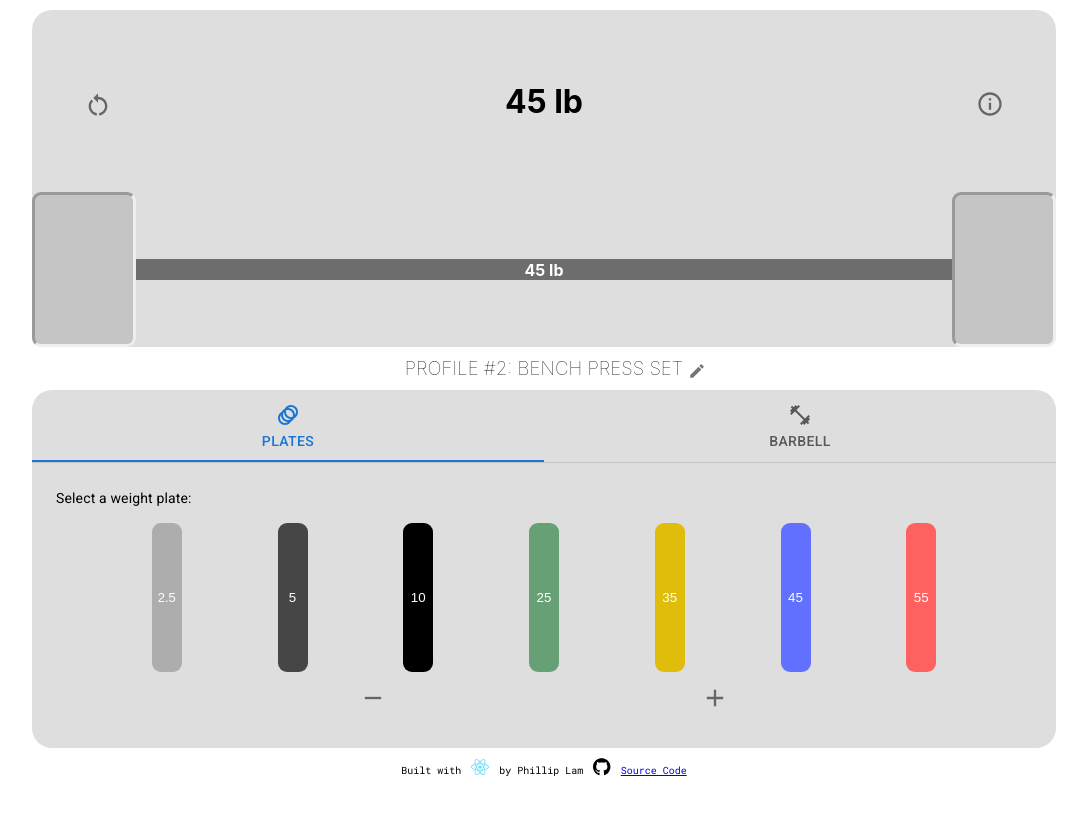
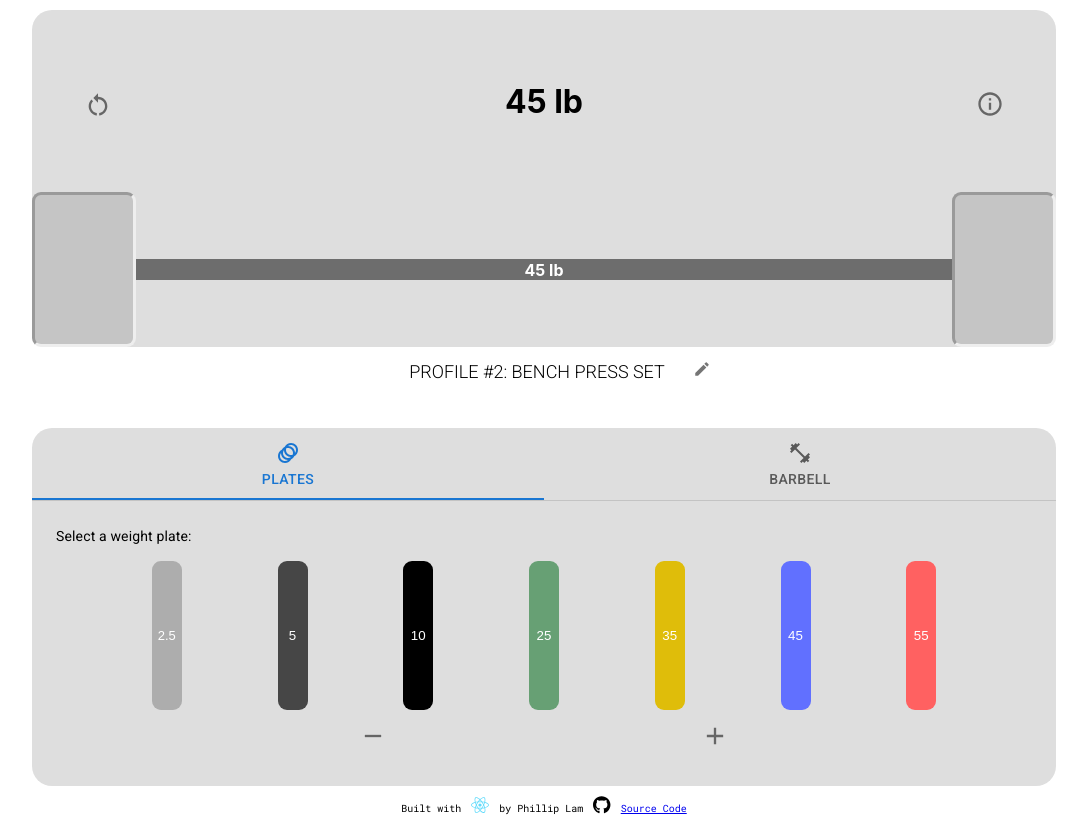
Before and after one commit to philliplam8/barbell-calculator, a React (Create React App) app: page / in a window 1280 px wide. Shown: the whole page, without its empty margins (96-1183 px from the left). Built offline with nearby package versions, Linux system fonts and the light colour scheme.

Commit message:
feat: updated Profile Title to dynamically update button icons, field width, and empty value

```diff
--- a/src/components/WeightDisplay/WeightProfileTitle.css
+++ b/src/components/WeightDisplay/WeightProfileTitle.css
@@ -1,15 +1,41 @@
 .profile {
-    position: relative;
-
+    /* position: relative; */
+    /* display: flex; */
+    align-items: center;
 }
 
-.profile--name {
-    margin: 0;
-    font-weight: 100;
+.profile--hidden {
+    display: none;
 }
 
-.profile--edit {
+/* Name Input Field */
+
+.profile--name {
+    font-family: 'Roboto';
+    font-weight: 300;
+    font-size: large;
+    border: 2px solid white;
+    outline: 0;
+    height: 20px;
+    /* height: 23px; */
+    min-width: 5px;
+    padding: 2px 7px;
+}
+
+.profile--name:hover {
+    border: 2px solid #dedede;
+    border-radius: 3px;
+}
+
+.profile--name:focus {
+    border: 2px solid #1976d2;
+    border-radius: 3px;
+}
+
+/* Edit/Submit Button */
+
+.profile--icon {
     position: absolute;
-    top: 0px;
+    top: -30px;
     left: 100%;
 }
--- a/src/components/WeightDisplay/WeightProfileTitle.js
+++ b/src/components/WeightDisplay/WeightProfileTitle.js
@@ -1,17 +1,71 @@
+import { useEffect, useState } from 'react';
+import { Typography } from '@mui/material';
+import TextField from '@mui/material/TextField';
 import IconButton from '@mui/material/IconButton';
 import EditIcon from '@mui/icons-material/Edit';
+import DoneIcon from '@mui/icons-material/Done';
 import './WeightProfileTitle.css';
+
+const TITLE_DEFAULT = 'PROFILE #2: BENCH PRESS SET';
+const TITLE_EMPTY = 'UNTITLED PROFILE';
 
 export default function WeightProfileTitle(props) {
 
+    const [isToggle, setIsToggle] = useState(false);
+    const [title, setTitle] = useState(TITLE_DEFAULT);
+
+    // When the user clicks on the title, select all the text within the input
+    const titleClickHandler = () => {
+        const inputTitleField = document.getElementsByClassName('profile--name')[0];
+        setIsToggle(!isToggle);
+        inputTitleField.focus();
+        inputTitleField.select();
+    }
+
+    const titleChangeHandler = (e) => {
+        setTitle(e.target.value);
+    }
+
+    const titleBlurHandler = () => {
+        if (title === '') {
+            setTitle(TITLE_EMPTY);
+        }
+        setIsToggle(!isToggle);
+    }
+
+    const editButtonHandler = () => {
+        setIsToggle(!isToggle);
+        const inputTitleField = document.getElementsByClassName('profile--name')[0];
+        inputTitleField.focus();
+    }
+
+    const doneButtonHandler = () => {
+        setIsToggle(!isToggle);
+    }
+
+    useEffect(() => {
+        const inputTitleField = document.getElementsByClassName('profile--name')[0];
+        inputTitleField.style.width = `${title.length}ch`;
+    })
+
     return (
         <div className='profile'>
-            <h3 className='profile--name'>PROFILE #2: BENCH PRESS SET</h3>
-            <div className='profile--edit'>
-                <IconButton aria-label="edit-title" size="small">
-                    <EditIcon fontSize='inherit' />
-                </IconButton>
-            </div>
+            <input className='profile--name' type='text' value={title} onClick={titleClickHandler} onChange={titleChangeHandler} onBlur={titleBlurHandler}></input>
+
+            {/* <TextField
+                value={title}
+                variant='standard'
+                fullWidth={true}
+                sx={{ minWidth: 300 }}
+                onChange={titleHandler}
+            // disabled
+            /> */}
+            <IconButton className='profile--icon' aria-label='edit-title' size='small' style={{ display: isToggle ? 'none' : 'block' }} onClick={editButtonHandler}>
+                <EditIcon fontSize='inherit' />
+            </IconButton>
+            <IconButton className='profile--icon' aria-label='submit-title' size='small' style={{ display: isToggle ? 'block' : 'none' }} onClick={doneButtonHandler}>
+                <DoneIcon fontSize='inherit' />
+            </IconButton>
         </div>
     )
 }
```
